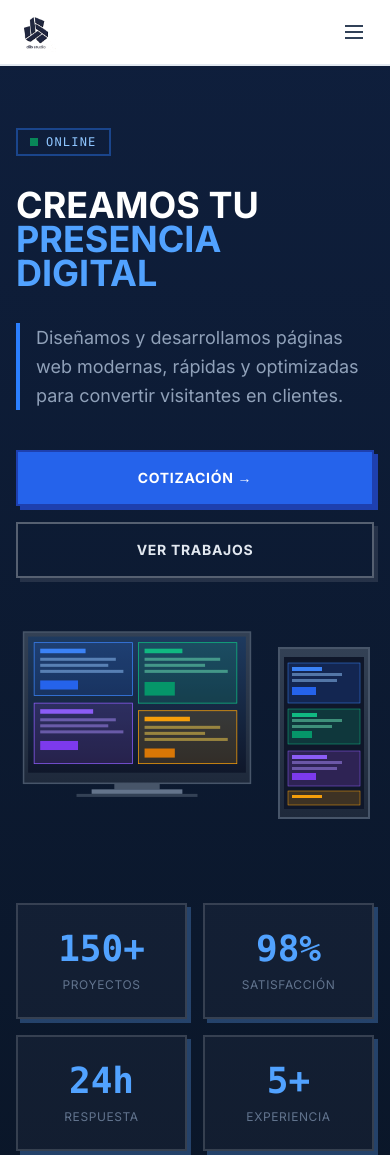
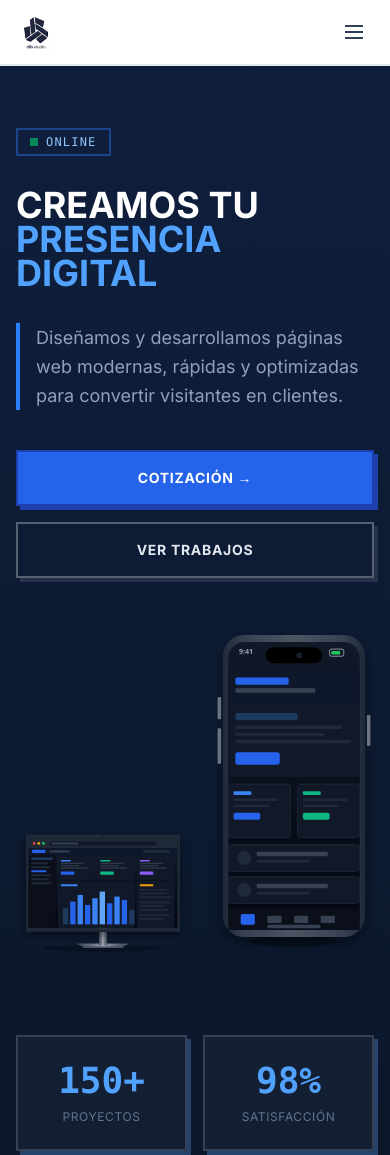
Before and after one commit to dibwebstudio/dibweb, a Next.js app: page / in a window 390 px wide. Shown: the top 1155 px of the page. Built offline with nearby package versions, Linux system fonts and the light colour scheme.

Commit message:
Realistic monitor and phone illustrations

```diff
--- a/src/components/Hero.tsx
+++ b/src/components/Hero.tsx
@@ -34,86 +34,234 @@ export default function Hero() {
             </div>
           </div>
 
-          <div className="relative flex justify-center lg:justify-end items-end gap-4">
-            <svg viewBox="0 0 320 260" className="w-full max-w-sm" xmlns="http://www.w3.org/2000/svg">
+          <div className="relative flex justify-center lg:justify-end items-end gap-6">
+            {/* Monitor */}
+            <svg viewBox="0 0 520 380" className="w-full max-w-lg" xmlns="http://www.w3.org/2000/svg">
               <defs>
-                <linearGradient id="screenGrad" x1="0%" y1="0%" x2="0%" y2="100%">
-                  <stop offset="0%" stopColor="#1e3a5f" />
-                  <stop offset="100%" stopColor="#0f172a" />
+                <linearGradient id="monitorBody" x1="0%" y1="0%" x2="0%" y2="100%">
+                  <stop offset="0%" stopColor="#1a1a2e" />
+                  <stop offset="50%" stopColor="#0f0f1a" />
+                  <stop offset="100%" stopColor="#0a0a12" />
                 </linearGradient>
-                <linearGradient id="bezelGrad" x1="0%" y1="0%" x2="0%" y2="100%">
-                  <stop offset="0%" stopColor="#334155" />
-                  <stop offset="100%" stopColor="#1e293b" />
+                <linearGradient id="monitorScreen" x1="0%" y1="0%" x2="0%" y2="100%">
+                  <stop offset="0%" stopColor="#111827" />
+                  <stop offset="100%" stopColor="#030712" />
                 </linearGradient>
+                <linearGradient id="standMetal" x1="0%" y1="0%" x2="100%" y2="0%">
+                  <stop offset="0%" stopColor="#374151" />
+                  <stop offset="30%" stopColor="#6b7280" />
+                  <stop offset="50%" stopColor="#9ca3af" />
+                  <stop offset="70%" stopColor="#6b7280" />
+                  <stop offset="100%" stopColor="#374151" />
+                </linearGradient>
+                <linearGradient id="screenGlow" x1="0%" y1="0%" x2="0%" y2="100%">
+                  <stop offset="0%" stopColor="rgba(59, 130, 246, 0.03)" />
+                  <stop offset="100%" stopColor="rgba(59, 130, 246, 0)" />
+                </linearGradient>
+                <filter id="monitorShadow" x="-10%" y="-10%" width="130%" height="130%">
+                  <feDropShadow dx="0" dy="8" stdDeviation="12" floodColor="#000" floodOpacity="0.5"/>
+                </filter>
               </defs>
 
-              <rect x="10" y="8" width="300" height="200" fill="url(#bezelGrad)" stroke="#475569" strokeWidth="2" />
-              <rect x="16" y="14" width="288" height="180" fill="url(#screenGrad)" />
+              {/* Monitor shadow */}
+              <ellipse cx="260" cy="360" rx="180" ry="10" fill="rgba(0,0,0,0.3)" />
 
-              <rect x="24" y="22" width="130" height="70" fill="rgba(37, 99, 235, 0.15)" stroke="#3b82f6" strokeWidth="1" />
-              <rect x="32" y="30" width="60" height="6" fill="#3b82f6" />
-              <rect x="32" y="42" width="100" height="4" fill="rgba(147, 197, 253, 0.5)" />
-              <rect x="32" y="50" width="90" height="4" fill="rgba(147, 197, 253, 0.5)" />
-              <rect x="32" y="58" width="110" height="4" fill="rgba(147, 197, 253, 0.5)" />
-              <rect x="32" y="72" width="50" height="12" fill="#2563eb" />
+              {/* Stand base */}
+              <path d="M180 345 L340 345 L320 355 L200 355 Z" fill="url(#standMetal)" />
+              <rect x="200" y="355" width="120" height="4" rx="1" fill="#4b5563" />
 
-              <rect x="162" y="22" width="130" height="80" fill="rgba(16, 185, 129, 0.15)" stroke="#10b981" strokeWidth="1" />
-              <rect x="170" y="30" width="50" height="6" fill="#10b981" />
-              <rect x="170" y="42" width="100" height="4" fill="rgba(110, 231, 183, 0.5)" />
-              <rect x="170" y="50" width="80" height="4" fill="rgba(110, 231, 183, 0.5)" />
-              <rect x="170" y="58" width="110" height="4" fill="rgba(110, 231, 183, 0.5)" />
-              <rect x="170" y="74" width="40" height="18" fill="#059669" />
+              {/* Stand neck */}
+              <rect x="248" y="310" width="24" height="40" fill="url(#standMetal)" />
+              <rect x="248" y="310" width="24" height="40" fill="rgba(255,255,255,0.05)" />
 
-              <rect x="24" y="102" width="130" height="80" fill="rgba(168, 85, 247, 0.15)" stroke="#8b5cf6" strokeWidth="1" />
-              <rect x="32" y="110" width="70" height="6" fill="#8b5cf6" />
-              <rect x="32" y="122" width="100" height="4" fill="rgba(167, 139, 250, 0.5)" />
-              <rect x="32" y="130" width="90" height="4" fill="rgba(167, 139, 250, 0.5)" />
-              <rect x="32" y="138" width="110" height="4" fill="rgba(167, 139, 250, 0.5)" />
-              <rect x="32" y="152" width="50" height="12" fill="#7c3aed" />
+              {/* Monitor body */}
+              <rect x="30" y="20" width="460" height="290" rx="4" fill="url(#monitorBody)" filter="url(#monitorShadow)" />
 
-              <rect x="162" y="112" width="130" height="70" fill="rgba(245, 158, 11, 0.15)" stroke="#f59e0b" strokeWidth="1" />
-              <rect x="170" y="120" width="60" height="6" fill="#f59e0b" />
-              <rect x="170" y="132" width="100" height="4" fill="rgba(252, 211, 77, 0.5)" />
-              <rect x="170" y="140" width="80" height="4" fill="rgba(252, 211, 77, 0.5)" />
-              <rect x="170" y="148" width="110" height="4" fill="rgba(252, 211, 77, 0.5)" />
-              <rect x="170" y="162" width="40" height="12" fill="#d97706" />
+              {/* Monitor bezel - top */}
+              <rect x="30" y="20" width="460" height="12" rx="4" fill="#1f2937" />
+              {/* Monitor bezel - bottom */}
+              <rect x="30" y="298" width="460" height="12" fill="#1f2937" />
+              {/* Monitor bezel - left */}
+              <rect x="30" y="20" width="8" height="290" fill="#1f2937" />
+              {/* Monitor bezel - right */}
+              <rect x="482" y="20" width="8" height="290" fill="#1f2937" />
 
-              <rect x="130" y="208" width="60" height="8" fill="#475569" />
-              <rect x="100" y="216" width="120" height="6" fill="#64748b" />
-              <rect x="80" y="222" width="160" height="4" fill="#334155" />
+              {/* Webcam dot */}
+              <circle cx="260" cy="26" r="2.5" fill="#0f172a" />
+              <circle cx="260" cy="26" r="1" fill="#1e3a5f" />
+
+              {/* Screen */}
+              <rect x="38" y="32" width="444" height="266" fill="url(#monitorScreen)" />
+
+              {/* Screen reflection */}
+              <rect x="38" y="32" width="444" height="266" fill="url(#screenGlow)" />
+
+              {/* Browser chrome */}
+              <rect x="38" y="32" width="444" height="28" fill="#1f2937" />
+              <circle cx="54" cy="46" r="4" fill="#ef4444" />
+              <circle cx="68" cy="46" r="4" fill="#eab308" />
+              <circle cx="82" cy="46" r="4" fill="#22c55e" />
+              <rect x="100" y="40" width="320" height="12" rx="3" fill="#111827" />
+              <rect x="106" y="43" width="80" height="6" rx="1" fill="#374151" />
+
+              {/* Dashboard UI - Header */}
+              <rect x="38" y="60" width="444" height="20" fill="#0f172a" />
+              <rect x="48" y="65" width="40" height="10" rx="2" fill="#2563eb" />
+              <rect x="100" y="67" width="60" height="6" rx="1" fill="#374151" />
+              <rect x="380" y="65" width="80" height="10" rx="2" fill="#1f2937" />
+
+              {/* Sidebar */}
+              <rect x="38" y="80" width="80" height="218" fill="#0a0f1a" />
+              <rect x="46" y="88" width="64" height="8" rx="1" fill="#1e3a5f" />
+              <rect x="46" y="102" width="50" height="6" rx="1" fill="#1f2937" />
+              <rect x="46" y="114" width="55" height="6" rx="1" fill="#1f2937" />
+              <rect x="46" y="126" width="45" height="6" rx="1" fill="#2563eb" />
+              <rect x="46" y="138" width="58" height="6" rx="1" fill="#1f2937" />
+              <rect x="46" y="150" width="52" height="6" rx="1" fill="#1f2937" />
+              <rect x="46" y="162" width="60" height="6" rx="1" fill="#1f2937" />
+
+              {/* Main content - cards */}
+              <rect x="126" y="88" width="110" height="65" rx="4" fill="#111827" stroke="#1f2937" strokeWidth="1" />
+              <rect x="134" y="96" width="30" height="4" rx="1" fill="#3b82f6" />
+              <rect x="134" y="104" width="70" height="3" rx="1" fill="#374151" />
+              <rect x="134" y="111" width="55" height="3" rx="1" fill="#374151" />
+              <rect x="134" y="118" width="80" height="3" rx="1" fill="#374151" />
+              <rect x="134" y="130" width="40" height="10" rx="2" fill="#2563eb" />
+
+              <rect x="244" y="88" width="110" height="65" rx="4" fill="#111827" stroke="#1f2937" strokeWidth="1" />
+              <rect x="252" y="96" width="30" height="4" rx="1" fill="#10b981" />
+              <rect x="252" y="104" width="70" height="3" rx="1" fill="#374151" />
+              <rect x="252" y="111" width="55" height="3" rx="1" fill="#374151" />
+              <rect x="252" y="118" width="80" height="3" rx="1" fill="#374151" />
+              <rect x="252" y="130" width="40" height="10" rx="2" fill="#10b981" />
+
+              <rect x="362" y="88" width="110" height="65" rx="4" fill="#111827" stroke="#1f2937" strokeWidth="1" />
+              <rect x="370" y="96" width="30" height="4" rx="1" fill="#8b5cf6" />
+              <rect x="370" y="104" width="70" height="3" rx="1" fill="#374151" />
+              <rect x="370" y="111" width="55" height="3" rx="1" fill="#374151" />
+              <rect x="370" y="118" width="80" height="3" rx="1" fill="#374151" />
+              <rect x="370" y="130" width="40" height="10" rx="2" fill="#8b5cf6" />
+
+              {/* Chart area */}
+              <rect x="126" y="160" width="228" height="138" rx="4" fill="#111827" stroke="#1f2937" strokeWidth="1" />
+              <rect x="134" y="168" width="50" height="6" rx="1" fill="#3b82f6" />
+              {/* Chart bars */}
+              <rect x="140" y="240" width="16" height="48" fill="#1e3a5f" />
+              <rect x="162" y="220" width="16" height="68" fill="#2563eb" />
+              <rect x="184" y="200" width="16" height="88" fill="#3b82f6" />
+              <rect x="206" y="230" width="16" height="58" fill="#2563eb" />
+              <rect x="228" y="210" width="16" height="78" fill="#3b82f6" />
+              <rect x="250" y="190" width="16" height="98" fill="#60a5fa" />
+              <rect x="272" y="225" width="16" height="63" fill="#2563eb" />
+              <rect x="294" y="205" width="16" height="83" fill="#3b82f6" />
+              <rect x="316" y="215" width="16" height="73" fill="#2563eb" />
+              <rect x="338" y="245" width="16" height="43" fill="#1e3a5f" />
+
+              {/* Activity list */}
+              <rect x="362" y="160" width="110" height="138" rx="4" fill="#111827" stroke="#1f2937" strokeWidth="1" />
+              <rect x="370" y="168" width="40" height="6" rx="1" fill="#f59e0b" />
+              <rect x="370" y="182" width="90" height="5" rx="1" fill="#1f2937" />
+              <rect x="370" y="193" width="80" height="5" rx="1" fill="#1f2937" />
+              <rect x="370" y="204" width="95" height="5" rx="1" fill="#1f2937" />
+              <rect x="370" y="220" width="90" height="5" rx="1" fill="#1f2937" />
+              <rect x="370" y="231" width="75" height="5" rx="1" fill="#1f2937" />
+              <rect x="370" y="242" width="85" height="5" rx="1" fill="#1f2937" />
+              <rect x="370" y="258" width="90" height="5" rx="1" fill="#1f2937" />
+              <rect x="370" y="269" width="70" height="5" rx="1" fill="#1f2937" />
+
+              {/* Apple-like logo on chin */}
+              <text x="260" y="306" textAnchor="middle" fill="#374151" fontSize="8" fontFamily="system-ui" fontWeight="300">dibweb</text>
             </svg>
 
-            <svg viewBox="0 0 100 180" className="w-full max-w-[100px]" xmlns="http://www.w3.org/2000/svg">
+            {/* Phone */}
+            <svg viewBox="0 0 180 370" className="w-full max-w-[160px]" xmlns="http://www.w3.org/2000/svg">
               <defs>
-                <linearGradient id="phoneGrad" x1="0%" y1="0%" x2="0%" y2="100%">
-                  <stop offset="0%" stopColor="#334155" />
-                  <stop offset="100%" stopColor="#1e293b" />
+                <linearGradient id="phoneBody" x1="0%" y1="0%" x2="100%" y2="0%">
+                  <stop offset="0%" stopColor="#1f2937" />
+                  <stop offset="15%" stopColor="#374151" />
+                  <stop offset="50%" stopColor="#4b5563" />
+                  <stop offset="85%" stopColor="#374151" />
+                  <stop offset="100%" stopColor="#1f2937" />
                 </linearGradient>
+                <linearGradient id="phoneScreen" x1="0%" y1="0%" x2="0%" y2="100%">
+                  <stop offset="0%" stopColor="#111827" />
+                  <stop offset="100%" stopColor="#030712" />
+                </linearGradient>
+                <filter id="phoneShadow" x="-10%" y="-5%" width="130%" height="115%">
+                  <feDropShadow dx="0" dy="6" stdDeviation="8" floodColor="#000" floodOpacity="0.5"/>
+                </filter>
               </defs>
 
-              <rect x="5" y="5" width="90" height="170" fill="url(#phoneGrad)" stroke="#475569" strokeWidth="2" />
-              <rect x="10" y="14" width="80" height="152" fill="#0f172a" />
+              {/* Phone shadow */}
+              <ellipse cx="90" cy="355" rx="50" ry="6" fill="rgba(0,0,0,0.3)" />
 
-              <rect x="14" y="20" width="72" height="40" fill="rgba(37, 99, 235, 0.2)" stroke="#3b82f6" strokeWidth="0.5" />
-              <rect x="18" y="24" width="30" height="4" fill="#3b82f6" />
-              <rect x="18" y="30" width="50" height="3" fill="rgba(147, 197, 253, 0.5)" />
-              <rect x="18" y="36" width="45" height="3" fill="rgba(147, 197, 253, 0.5)" />
-              <rect x="18" y="44" width="24" height="8" fill="#2563eb" />
+              {/* Phone body */}
+              <rect x="10" y="10" width="160" height="340" rx="24" fill="url(#phoneBody)" filter="url(#phoneShadow)" />
 
-              <rect x="14" y="66" width="72" height="35" fill="rgba(16, 185, 129, 0.2)" stroke="#10b981" strokeWidth="0.5" />
-              <rect x="18" y="70" width="25" height="4" fill="#10b981" />
-              <rect x="18" y="76" width="50" height="3" fill="rgba(110, 231, 183, 0.5)" />
-              <rect x="18" y="82" width="40" height="3" fill="rgba(110, 231, 183, 0.5)" />
-              <rect x="18" y="88" width="20" height="7" fill="#059669" />
+              {/* Side buttons */}
+              <rect x="4" y="80" width="4" height="25" rx="1" fill="#6b7280" />
+              <rect x="4" y="115" width="4" height="40" rx="1" fill="#6b7280" />
+              <rect x="172" y="100" width="4" height="35" rx="1" fill="#6b7280" />
 
-              <rect x="14" y="108" width="72" height="35" fill="rgba(168, 85, 247, 0.2)" stroke="#8b5cf6" strokeWidth="0.5" />
-              <rect x="18" y="112" width="35" height="4" fill="#8b5cf6" />
-              <rect x="18" y="118" width="50" height="3" fill="rgba(167, 139, 250, 0.5)" />
-              <rect x="18" y="124" width="45" height="3" fill="rgba(167, 139, 250, 0.5)" />
-              <rect x="18" y="130" width="24" height="7" fill="#7c3aed" />
+              {/* Screen */}
+              <rect x="16" y="18" width="148" height="324" rx="18" fill="url(#phoneScreen)" />
 
-              <rect x="14" y="148" width="72" height="14" fill="rgba(245, 158, 11, 0.2)" stroke="#f59e0b" strokeWidth="0.5" />
-              <rect x="18" y="152" width="30" height="3" fill="#f59e0b" />
+              {/* Dynamic Island */}
+              <rect x="58" y="24" width="64" height="18" rx="10" fill="#000" />
+              <circle cx="96" cy="33" r="3" fill="#1f2937" />
+              <circle cx="96" cy="33" r="1.5" fill="#0f172a" />
+
+              {/* Status bar */}
+              <text x="28" y="32" fill="#9ca3af" fontSize="8" fontFamily="system-ui" fontWeight="600">9:41</text>
+              <rect x="130" y="26" width="16" height="8" rx="2" fill="none" stroke="#9ca3af" strokeWidth="1" />
+              <rect x="132" y="28" width="10" height="4" rx="1" fill="#22c55e" />
+
+              {/* App header */}
+              <rect x="16" y="50" width="148" height="40" fill="#0f172a" />
+              <rect x="24" y="58" width="60" height="8" rx="2" fill="#2563eb" />
+              <rect x="24" y="70" width="90" height="5" rx="1" fill="#374151" />
+
+              {/* Hero image placeholder */}
+              <rect x="16" y="90" width="148" height="80" fill="#111827" />
+              <rect x="24" y="98" width="70" height="8" rx="2" fill="#1e3a5f" />
+              <rect x="24" y="112" width="120" height="4" rx="1" fill="#1f2937" />
+              <rect x="24" y="120" width="100" height="4" rx="1" fill="#1f2937" />
+              <rect x="24" y="128" width="130" height="4" rx="1" fill="#1f2937" />
+              <rect x="24" y="142" width="50" height="14" rx="3" fill="#2563eb" />
+
+              {/* Content cards */}
+              <rect x="16" y="178" width="70" height="60" rx="4" fill="#111827" stroke="#1f2937" strokeWidth="1" />
+              <rect x="22" y="186" width="20" height="4" rx="1" fill="#3b82f6" />
+              <rect x="22" y="194" width="50" height="3" rx="1" fill="#1f2937" />
+              <rect x="22" y="201" width="40" height="3" rx="1" fill="#1f2937" />
+              <rect x="22" y="210" width="30" height="8" rx="2" fill="#2563eb" />
+
+              <rect x="94" y="178" width="70" height="60" rx="4" fill="#111827" stroke="#1f2937" strokeWidth="1" />
+              <rect x="100" y="186" width="20" height="4" rx="1" fill="#10b981" />
+              <rect x="100" y="194" width="50" height="3" rx="1" fill="#1f2937" />
+              <rect x="100" y="201" width="40" height="3" rx="1" fill="#1f2937" />
+              <rect x="100" y="210" width="30" height="8" rx="2" fill="#10b981" />
+
+              {/* List items */}
+              <rect x="16" y="246" width="148" height="30" rx="4" fill="#111827" stroke="#1f2937" strokeWidth="1" />
+              <circle cx="34" cy="261" r="8" fill="#1f2937" />
+              <rect x="48" y="254" width="80" height="5" rx="1" fill="#374151" />
+              <rect x="48" y="263" width="60" height="3" rx="1" fill="#1f2937" />
+
+              <rect x="16" y="282" width="148" height="30" rx="4" fill="#111827" stroke="#1f2937" strokeWidth="1" />
+              <circle cx="34" cy="297" r="8" fill="#1f2937" />
+              <rect x="48" y="290" width="80" height="5" rx="1" fill="#374151" />
+              <rect x="48" y="299" width="60" height="3" rx="1" fill="#1f2937" />
+
+              {/* Bottom nav */}
+              <rect x="16" y="318" width="148" height="24" fill="#0a0f1a" />
+              <rect x="30" y="324" width="16" height="12" rx="2" fill="#2563eb" />
+              <rect x="60" y="326" width="16" height="8" rx="1" fill="#374151" />
+              <rect x="90" y="326" width="16" height="8" rx="1" fill="#374151" />
+              <rect x="120" y="326" width="16" height="8" rx="1" fill="#374151" />
+
+              {/* Home indicator */}
+              <rect x="60" y="336" width="60" height="4" rx="2" fill="#374151" />
             </svg>
           </div>
         </div>
```
